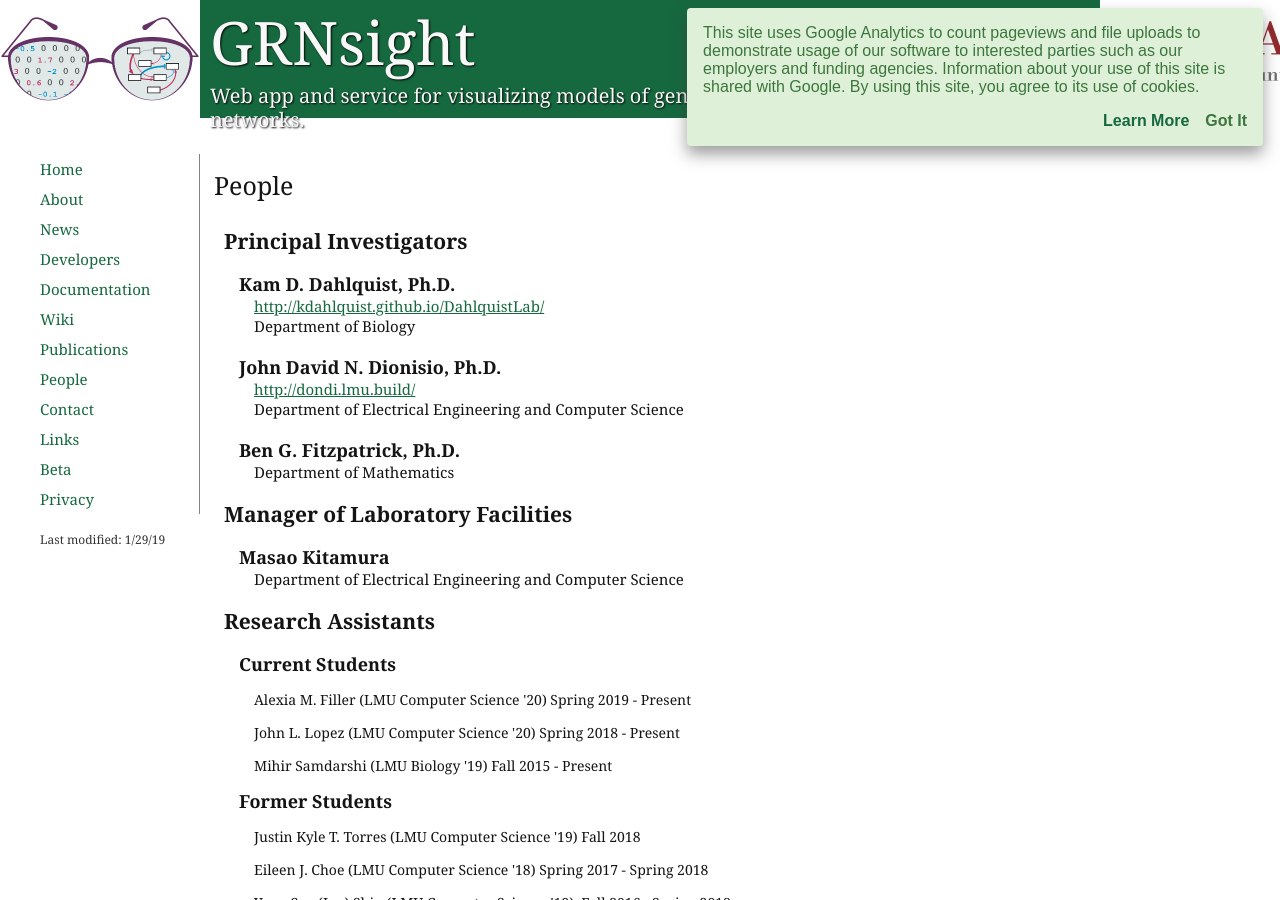
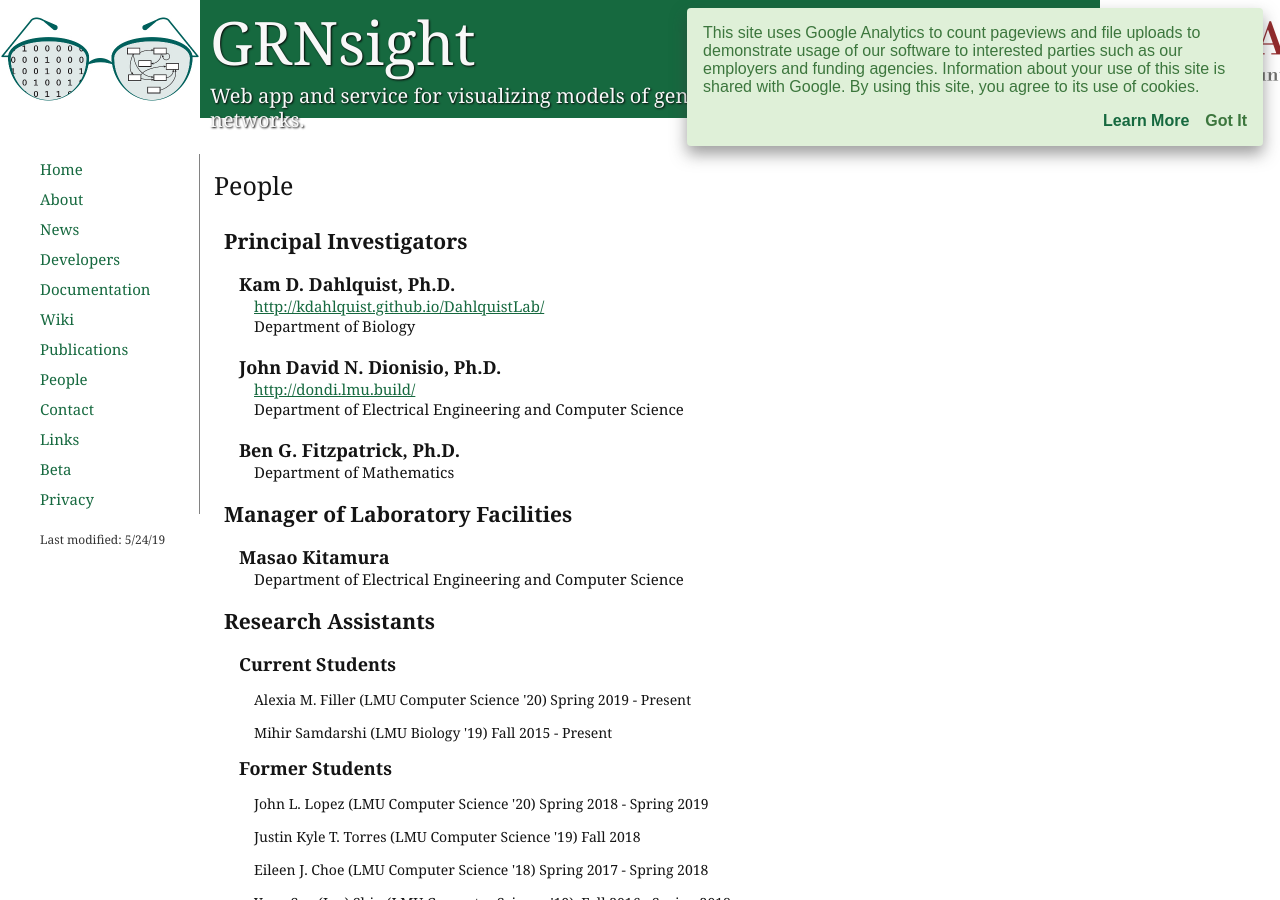
Before and after one commit to dondi/GRNsight, a Jekyll site: the page built from people.html, in a window 1280 px wide and 900 px high. Built offline with Jekyll 4.4.1, drawn with Linux system fonts in a browser that asks for light colours; nearby versions of some CDN libraries.

Commit message:
move johnllopez616 to former student

```diff
--- a/people.html
+++ b/people.html
@@ -1,7 +1,7 @@
 ---
 layout: default
 title: People
-modified: 1/29/19
+modified: 5/24/19
 description: Principal Investigators, current and former undergraduate research assistants for the GRNsight gene regulatory network visualization web app.
 ---
             <div class="fixWidthforImage">
@@ -30,9 +30,9 @@
                         <h2>Research Assistants</h2>
                           <p class="name">Current Students</p>
                             <p class="studentName">Alexia M. Filler (LMU Computer Science '20) Spring 2019 - Present</p>
-                            <p class="studentName">John L. Lopez (LMU Computer Science '20) Spring 2018 - Present</p>
                             <p class="studentName">Mihir Samdarshi (LMU Biology '19) Fall 2015 - Present</p>
                           <p class="name">Former Students</p>
+                            <p class="studentName">John L. Lopez (LMU Computer Science '20) Spring 2018 - Spring 2019</p>
                             <p class="studentName">Justin Kyle T. Torres (LMU Computer Science '19) Fall 2018</p>
                             <p class="studentName">Eileen J. Choe (LMU Computer Science '18) Spring 2017 - Spring 2018</p>
                             <p class="studentName">Yeon-Soo (Jen) Shin (LMU Computer Science '19), Fall 2016 - Spring 2018</p>
```
